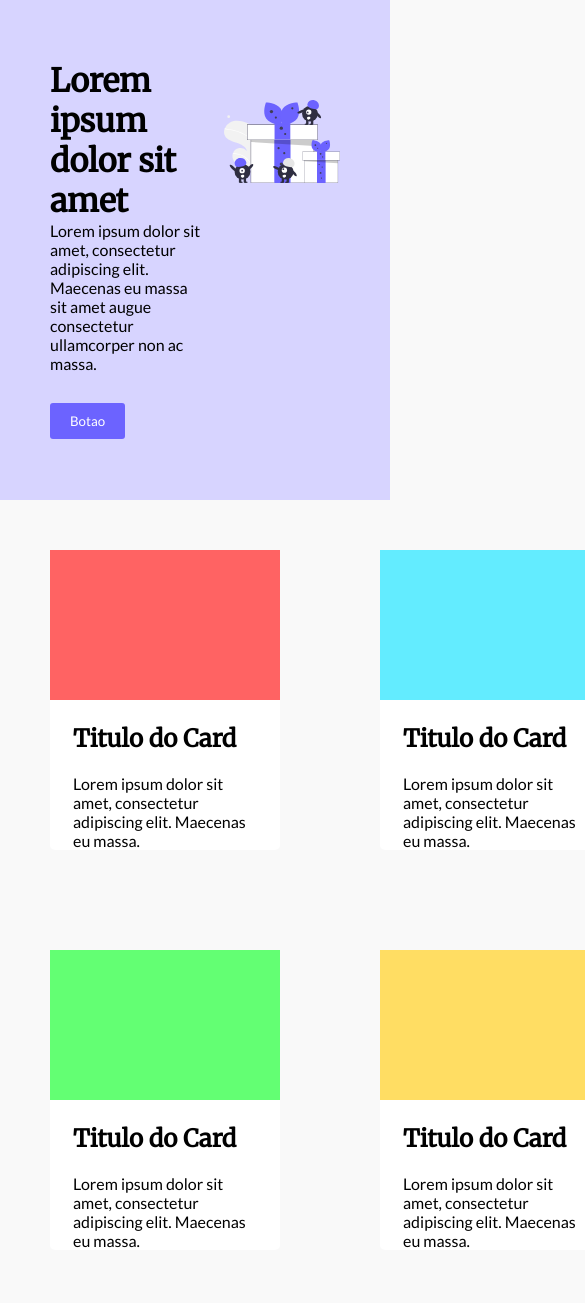
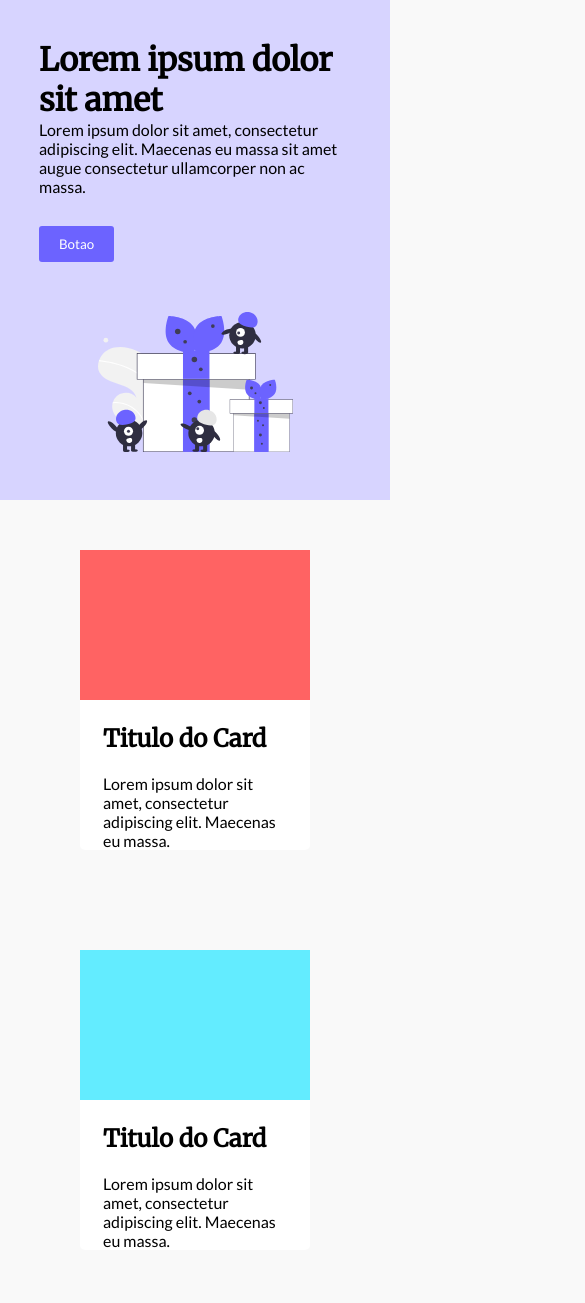
Before and after one commit to ElisonMartins/One-Page, a React app: page / in a window 390 px wide. Shown: the top 1303 px of the page, 585 px wide, since content can reach past the window. Built offline with nearby package versions, Linux system fonts and the light colour scheme.

Commit message:
Second commit

```diff
--- a/src/Component/CardBot.css
+++ b/src/Component/CardBot.css
@@ -44,3 +44,13 @@
 #color-6{
     background: #6663FF;
 }
+
+@media screen and (max-width: 800px) {
+    .Cards {
+        display: flex;
+        justify-content: center;
+        align-items: center;
+        justify-content: space-between;
+        flex-direction: column;
+    }
+};
--- a/src/Component/CardTop.css
+++ b/src/Component/CardTop.css
@@ -44,3 +44,13 @@
 #color-3{
     background: #F363FF;
 }
+
+@media screen and (max-width: 800px) {
+    .Cards {
+        display: flex;
+        justify-content: center;
+        align-items: center;
+        justify-content: space-between;
+        flex-direction: column;
+    }
+};
--- a/src/Component/Head.css
+++ b/src/Component/Head.css
@@ -1,21 +1,19 @@
 .head {
 	background-color: var(--bgSite);
 	height: 500px;
-	width: 100%;
 	display: flex;
 	justify-content: space-between;
 
 }
 
 .image {
-	width: 300px;
+	width: 40%;
 	height: 300px;
 	margin: auto 50px auto 10px;
-
 }
 
 .text {
-	width: 400px;
+	width: 50%;
 	margin: auto 10px auto 50px;
 }
 
@@ -27,3 +25,21 @@
 	margin-top: 30px;
 	border-radius: 3px;
 }
+
+@media screen and (max-width: 750px) {
+    .head {
+		background-color: var(--bgSite);
+		display: block
+	}
+
+	.text {
+		margin: auto auto;
+		width: 80%;
+		padding: 40px 0;
+	}
+
+	.image {
+		margin: 10px auto 10px auto;
+		width: 50%;
+	}
+};
--- a/src/Component/Head.js
+++ b/src/Component/Head.js
@@ -15,7 +15,6 @@ function Head() {
 
       <div className="image">
         <img src={logo} alt="logo" />
-
       </div>
 		</div>
     </>
```
